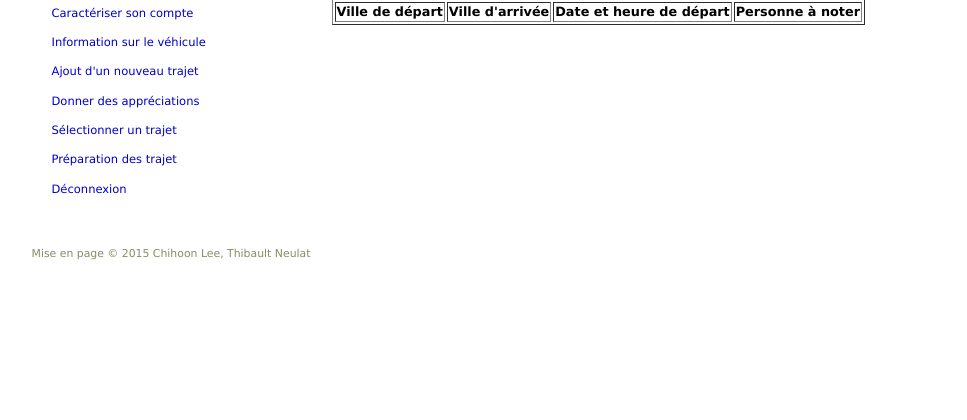
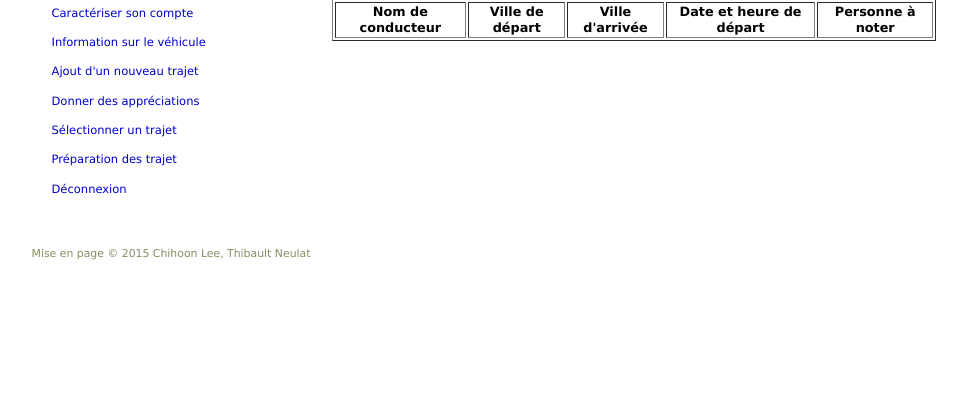
Before and after one commit to sky7740811/Kaizer_TibTak, a PHP site: page /DonnerNotes.php in a window 1280 px wide. Shown: the part 288-708 px from the top of the page, without its empty margins (37-1004 px from the left). Run offline with PHP 8.4, Linux system fonts and the light colour scheme; the visitor is signed in with stand-in values (Sample User, id 1); data comes from the database, SQL or seed files in the repository; data that the repository does not hold is empty.

Commit message:
Nom conducteur

```diff
--- a/projet/DonnerNotes.php
+++ b/projet/DonnerNotes.php
@@ -17,14 +17,17 @@ $select_notes_restantes = "select
                                     ville2.nom as ville_arriv,
                                     trajet.date_dep as date_dep,
                                     trajet.heure_dep as heure_dep,
-                                    compte.nom as nom,
-                                    compte.prenom as prenom
+                                     compte.nom as nom,
+                                    compte.prenom as prenom,
+                                    compte2.nom as nom_c,
+                                    compte2.prenom as prenom_c
 
                                     from notes, compte, trajet
                                     join ville ville1 on trajet.ville_dep = ville1.id_ville
                                     join ville ville2 on trajet.ville_arriv = ville2.id_ville
-                                    where id_donneur in (select id_c from compte where login = '" . $login . "')
-                                    and compte.id_c = id_receveur
+                                    join compte compte2 on trajet.id_conducteur = compte2.id_c
+                                    where id_donneur in (select id_c from compte where login = '".$login."')
+                                    and compte.id_c = notes.id_receveur
                                     and notes.note IS NULL";
 
 $resultat_notes_restantes = mysqli_query($db, $select_notes_restantes);
--- a/projet/fonctions.php
+++ b/projet/fonctions.php
@@ -122,6 +122,7 @@ function donnerNotes($tab_notes) {
     action('post', 'DonnerNotes.php');
     echo "<table border=1>
                 <tr>
+                    <th>Nom de conducteur</th>
                     <th>Ville de départ</th>
                     <th>Ville d'arrivée</th>
                     <th>Date et heure de départ</th>
@@ -130,6 +131,7 @@ function donnerNotes($tab_notes) {
 
     foreach ($tab_notes as $key => $personne) {
         echo "<tr>
+                <td>" . $personne['prenom_c'] . " " . $personne['nom_c'] . "</td>
                 <td>" . $personne['ville_dep'] . "</td>
                 <td>" . $personne['ville_arriv'] . "</td>
                 <td>" . $personne['date_dep'] . " à " . $personne['heure_dep'] . "h</td>
```
